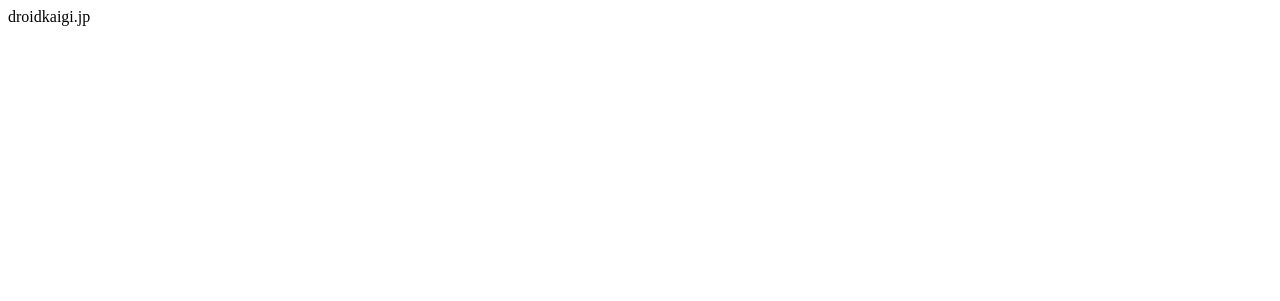
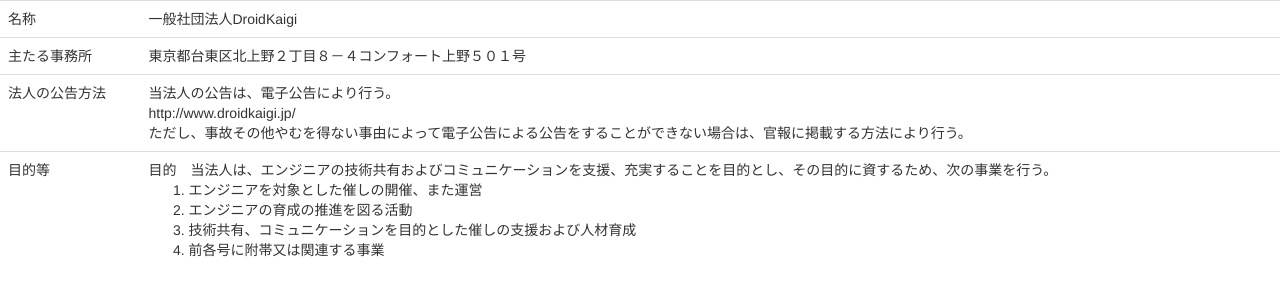
Before and after one commit to roishi2j2/association-site, a plain HTML site: page index.html in a window 1280 px wide. Drawn offline with nearby package versions, Linux system fonts and the light colour scheme.

Commit message:
情報を記載

```diff
--- a/index.html
+++ b/index.html
@@ -1 +1,38 @@
-droidkaigi.jp
+<!Doctype HTML>
+<html>
+    <head>
+        <meta charset=utf-8>
+        <title>一般社団法人DroidKaigi</title>
+        <link rel="stylesheet" href="https://maxcdn.bootstrapcdn.com/bootstrap/3.3.6/css/bootstrap.min.css" integrity="sha384-1q8mTJOASx8j1Au+a5WDVnPi2lkFfwwEAa8hDDdjZlpLegxhjVME1fgjWPGmkzs7" crossorigin="anonymous">
+    </head>
+    <body>
+        <table class="table">
+            <tr>
+                <td>名称</td>
+                <td>一般社団法人DroidKaigi</td>
+            </tr>
+            <tr>
+                <td>主たる事務所</td>
+                <td>東京都台東区北上野２丁目８－４コンフォート上野５０１号</td>
+            </tr>
+            <tr>
+                <td>法人の公告方法</td>
+                <td>当法人の公告は、電子公告により行う。<br />
+                    http://www.droidkaigi.jp/ <br />
+                    ただし、事故その他やむを得ない事由によって電子公告による公告をすることができない場合は、官報に掲載する方法により行う。</td>
+            </tr>
+            <tr>
+                <td>目的等</td>
+                <td>
+                    目的　当法人は、エンジニアの技術共有およびコミュニケーションを支援、充実することを目的とし、その目的に資するため、次の事業を行う。<br />
+                    <ol>
+                        <li>エンジニアを対象とした催しの開催、また運営</li>
+                        <li>エンジニアの育成の推進を図る活動</li>
+                        <li>技術共有、コミュニケーションを目的とした催しの支援および人材育成</li>
+                        <li>前各号に附帯又は関連する事業</li>
+                    </ol>
+                </td>
+            </tr>
+        </table>
+    </body>
+</html>
```
